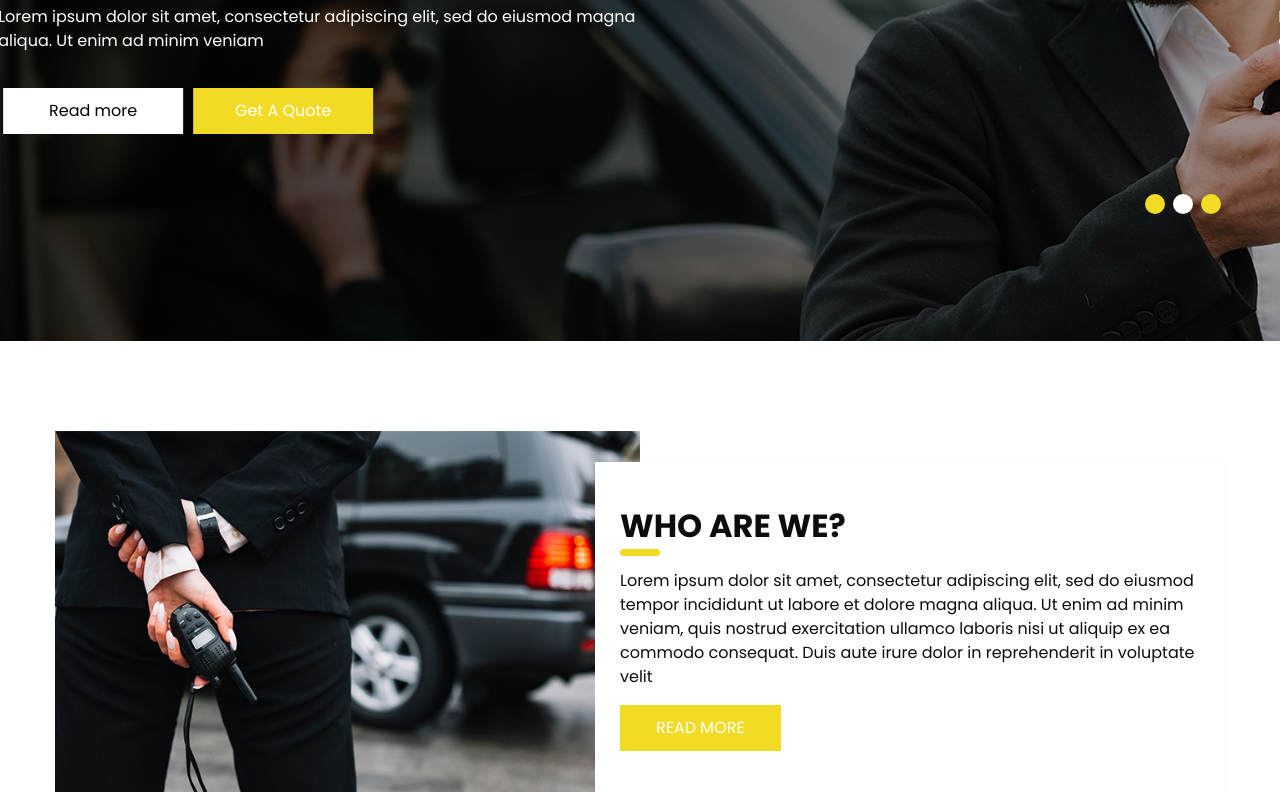
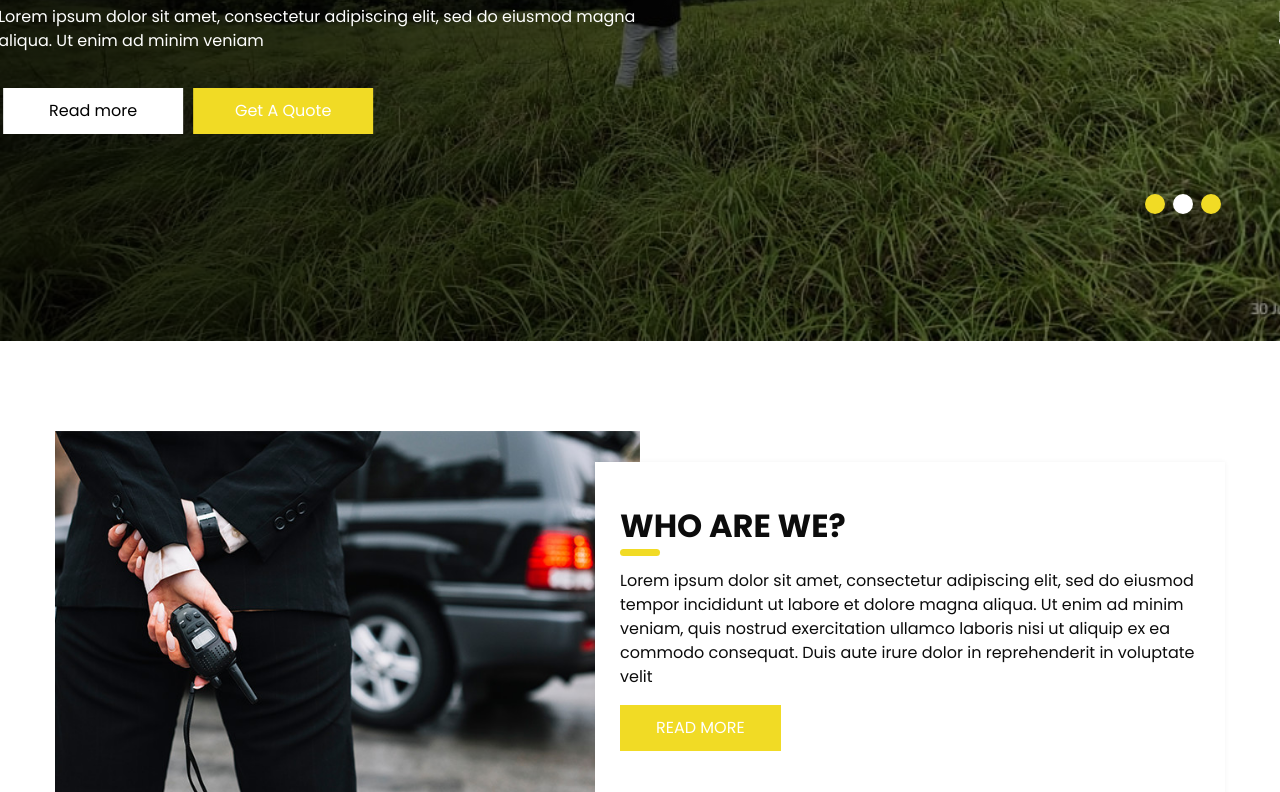
Before and after one commit to GaganHK/portfolio, a plain HTML site: page index.html in a window 1280 px wide. Shown: the part 459-1251 px from the top of the page. Drawn offline with Linux system fonts and the light colour scheme.

Commit message:
portfolio

```diff
--- a/index.html
+++ b/index.html
@@ -32,7 +32,7 @@
     <!-- header section strats -->
     <div class="hero_bg_box">
       <div class="img-box">
-        <img src="images/hero-bg.jpg" alt="">
+        <img src="images/index.jpeg" alt="">
       </div>
     </div>
 
```
Also changed, not shown: images/index.jpeg (added).
